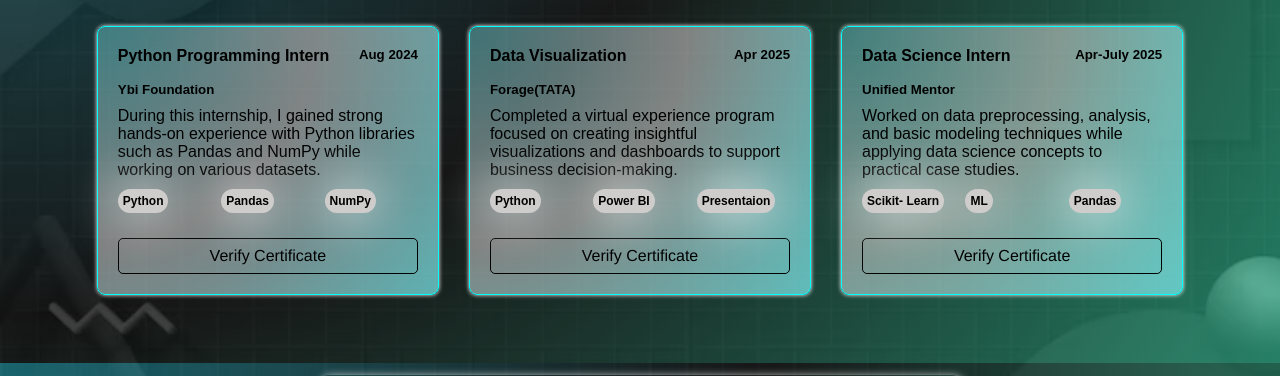
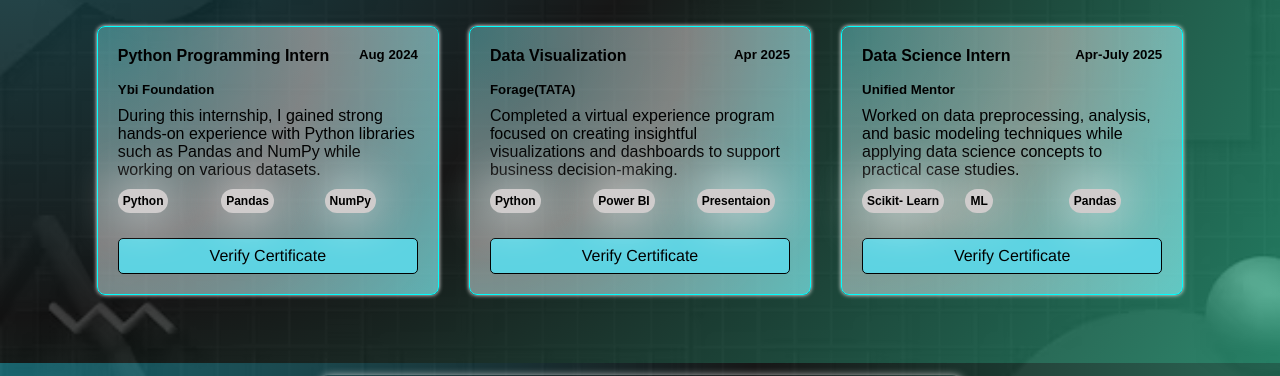
Before and after one commit to grvenkat40/MYPortfolio, a Flask app: page / in a window 1280 px wide. Shown: the part 3637-4013 px from the top of the page. Run offline with Flask 3, Linux system fonts and the light colour scheme.

Commit message:
UI update

```diff
--- a/static/style.css
+++ b/static/style.css
@@ -809,6 +809,7 @@ section {
     border-radius: 5px;
     text-decoration: none;
     border: 1px solid rgb(0, 0, 0);
+    background: #5dd3e2;
     transition: background 0.3s ;
 }
 #certify_card a:hover{
```
